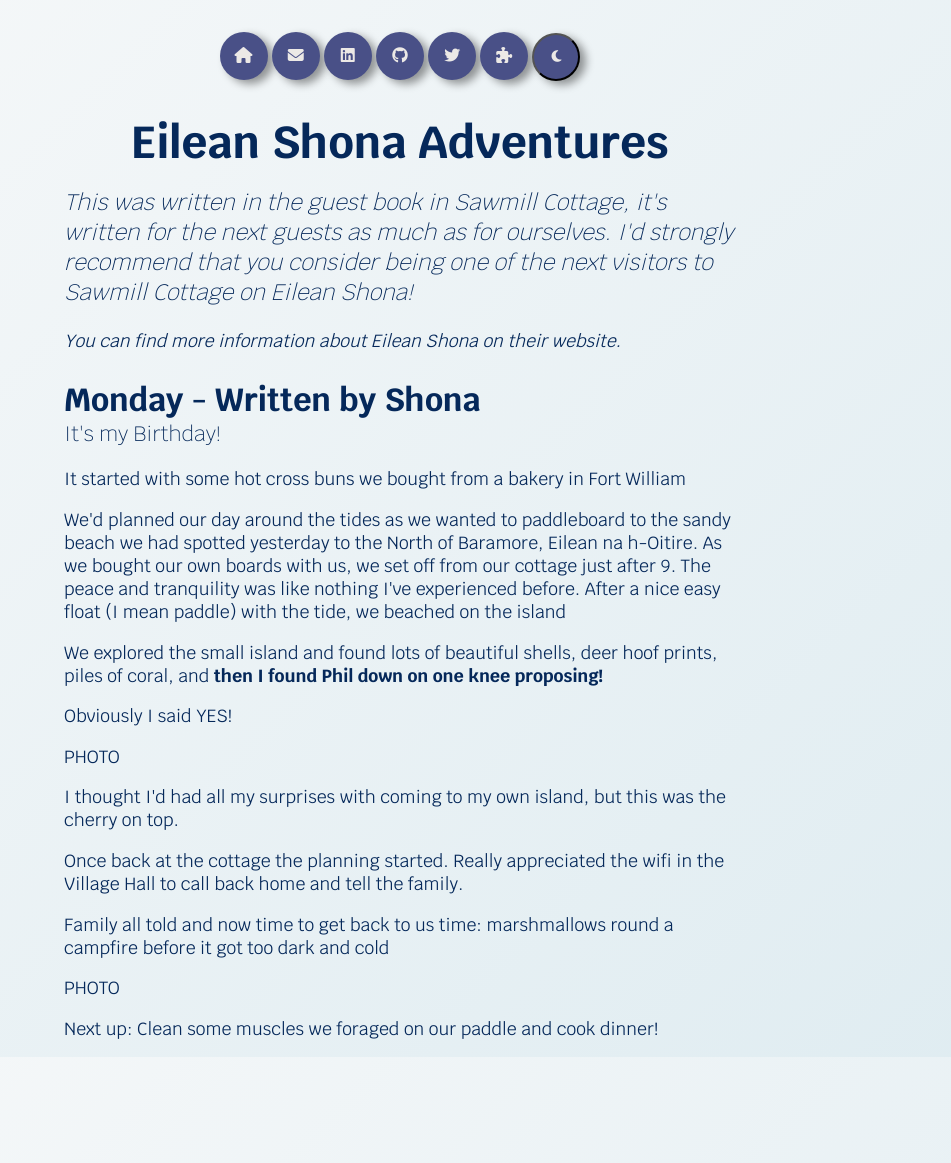
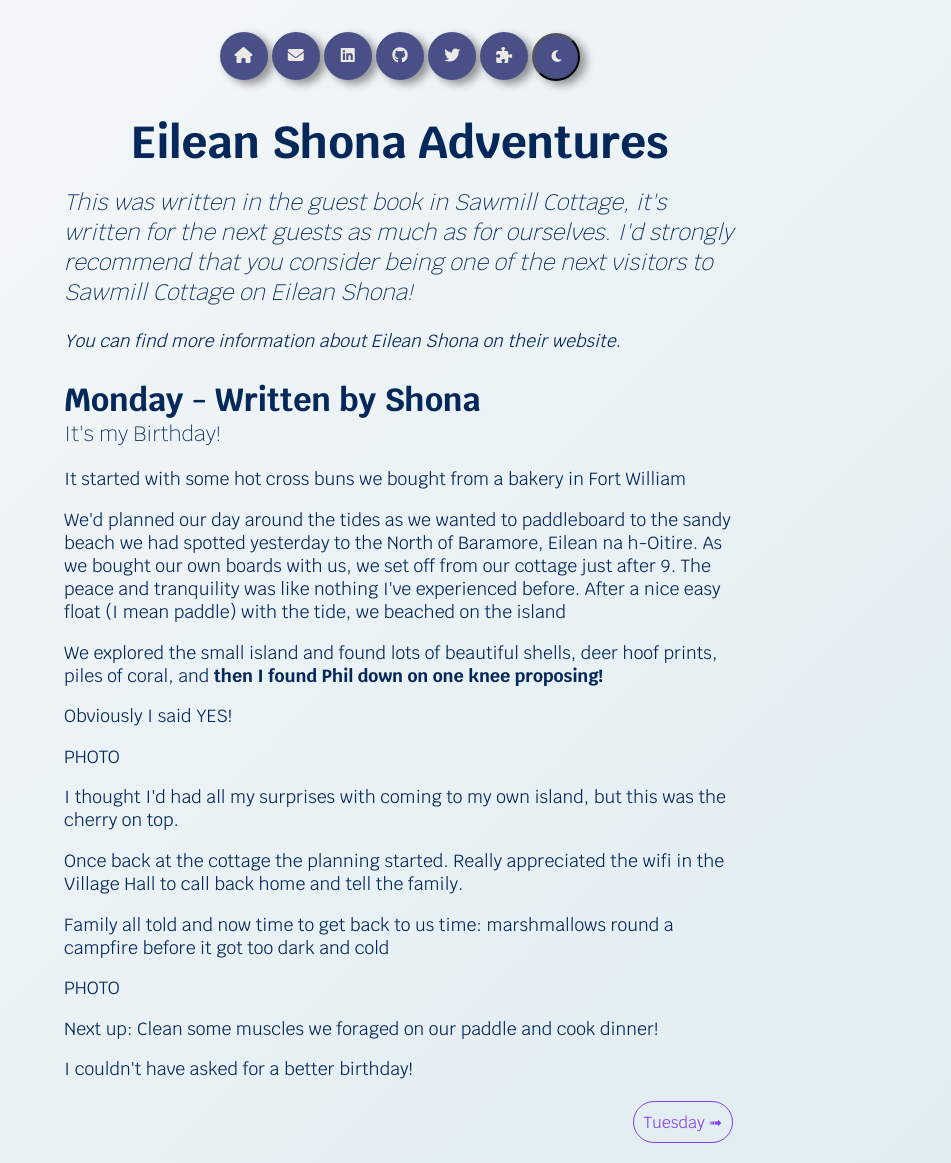
Before and after one commit to phil-6/pr_dev, a Jekyll site: the page built from posts/2022/eilean-shona-3.html, in a window 1280 px wide. Shown: the whole page, without its empty margins (240-1191 px from the left). Built offline with Jekyll 4.4.1, drawn with Linux system fonts in a browser that asks for light colours; nearby versions of some CDN libraries; before the commit the page ends 1057 px from its top, so only the background shows below that.

Commit message:
add a button to shona-3

```diff
--- a/posts/2022/eilean-shona-3.html
+++ b/posts/2022/eilean-shona-3.html
@@ -33,3 +33,5 @@ publish-year: 2022
     cold</p>
 <p>PHOTO</p>
 <p>Next up: Clean some muscles we foraged on our paddle and cook dinner!</p>
+<p>I couldn't have asked for a better birthday!</p>
+<div class="button-container"><a class="next-button" href="/posts/2022/eilean-shona-4">Tuesday ➟</a></div>
```
